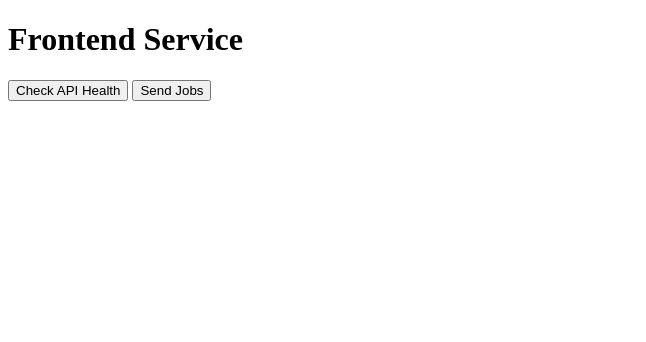
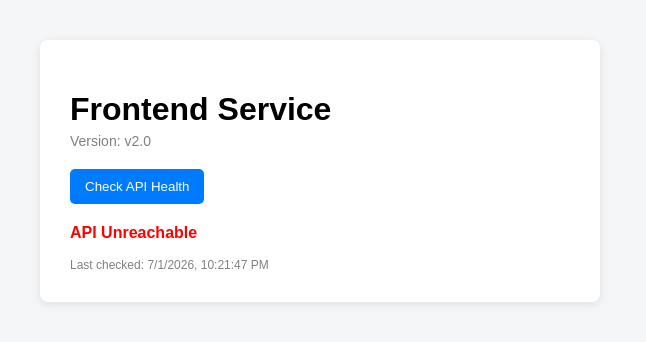
Before and after one commit to Azamcloudspace/K8-Microservices-Platform, a plain HTML site: page app/frontend/index.html in a window 1280 px wide. Both pictures are taken after a click on the button "Check API Health". Shown: the whole page, without its empty margins (0-646 px from the left). Drawn offline with Linux system fonts and the light colour scheme; no server answers.

Commit message:
changes to App code

```diff
--- a/app/frontend/index.html
+++ b/app/frontend/index.html
@@ -1,30 +1,97 @@
 <!DOCTYPE html>
 <html>
 <head>
-    <title>Microservices Demo</title>
+    <title>Frontend Service</title>
+    <style>
+        body {
+            font-family: Arial, sans-serif;
+            margin: 40px;
+            background-color: #f4f6f8;
+        }
+
+        .container {
+            background: white;
+            padding: 30px;
+            border-radius: 8px;
+            box-shadow: 0 2px 10px rgba(0,0,0,0.1);
+            max-width: 500px;
+        }
+
+        h1 {
+            margin-bottom: 5px;
+        }
+
+        .version {
+            font-size: 14px;
+            color: gray;
+            margin-bottom: 20px;
+        }
+
+        button {
+            padding: 10px 15px;
+            background-color: #007bff;
+            color: white;
+            border: none;
+            border-radius: 5px;
+            cursor: pointer;
+        }
+
+        button:hover {
+            background-color: #0056b3;
+        }
+
+        #result {
+            margin-top: 20px;
+            font-weight: bold;
+        }
+
+        .healthy {
+            color: green;
+        }
+
+        .unhealthy {
+            color: red;
+        }
+
+        .timestamp {
+            font-size: 12px;
+            color: gray;
+            margin-top: 5px;
+        }
+    </style>
 </head>
 <body>
+
+<div class="container">
     <h1>Frontend Service</h1>
+    <div class="version">Version: v2.0</div>
 
-    <button onclick="checkHealth()">Check API Health</button>
-    <button onclick="sendJob()">Send Jobs</button>
+    <button onclick="checkAPI()">Check API Health</button>
 
-    <p id="output"></p>
+    <p id="result"></p>
+    <div id="time" class="timestamp"></div>
+</div>
 
-    <script>
-        async function checkHealth() {
-            const res = await fetch("/api/health");
-            const data = await res.json();
-            document.getElementById("output").innerText =
-                "API Status: " + data.status;
+<script>
+    async function checkAPI() {
+        const resultElement = document.getElementById("result");
+        const timeElement = document.getElementById("time");
+
+        try {
+            const response = await fetch("/api/health");
+            const data = await response.json();
+
+            resultElement.innerText = "API Status: " + data.status;
+            resultElement.className = "healthy";
+        } catch (error) {
+            resultElement.innerText = "API Unreachable";
+            resultElement.className = "unhealthy";
         }
 
-        async function sendJob() {
-            const res = await fetch("/api/job");
-            const data = await res.json();
-            document.getElementById("output").innerText =
-                data.message;
-        }
-    </script>
+        const now = new Date();
+        timeElement.innerText = "Last checked: " + now.toLocaleString();
+    }
+</script>
+
 </body>
 </html>
```
Also changed, not shown: 1 other file.
